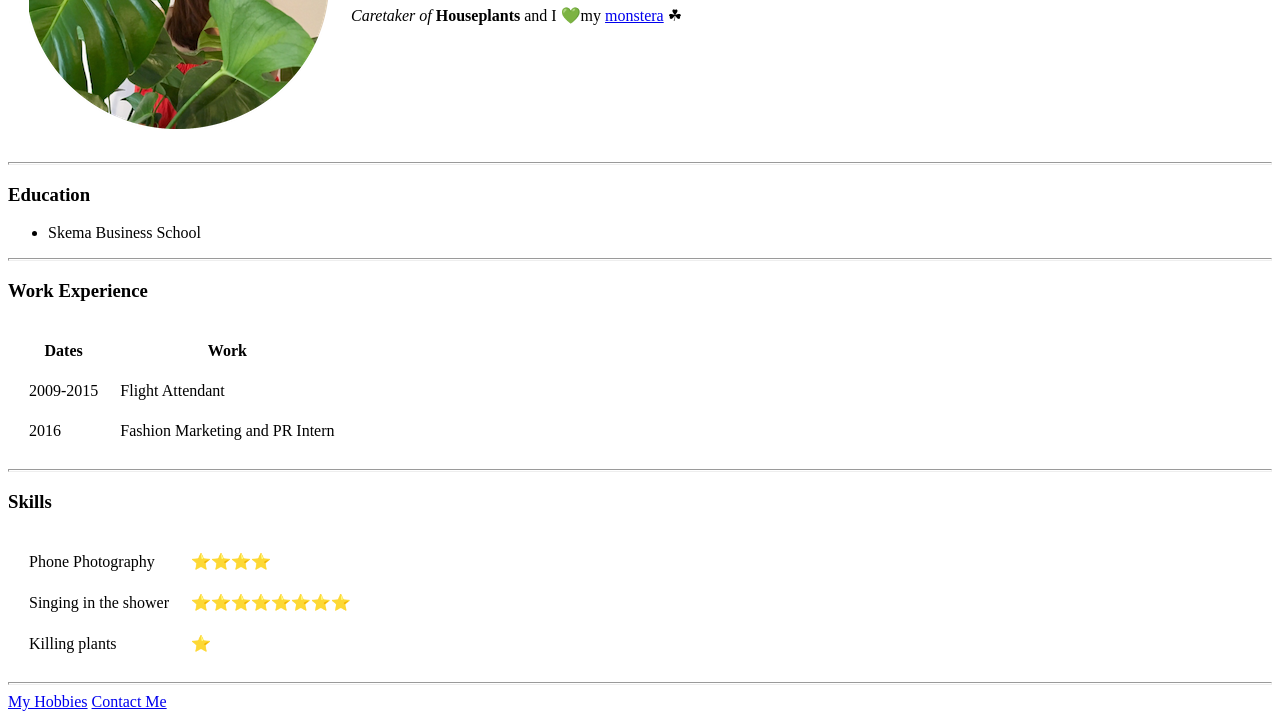
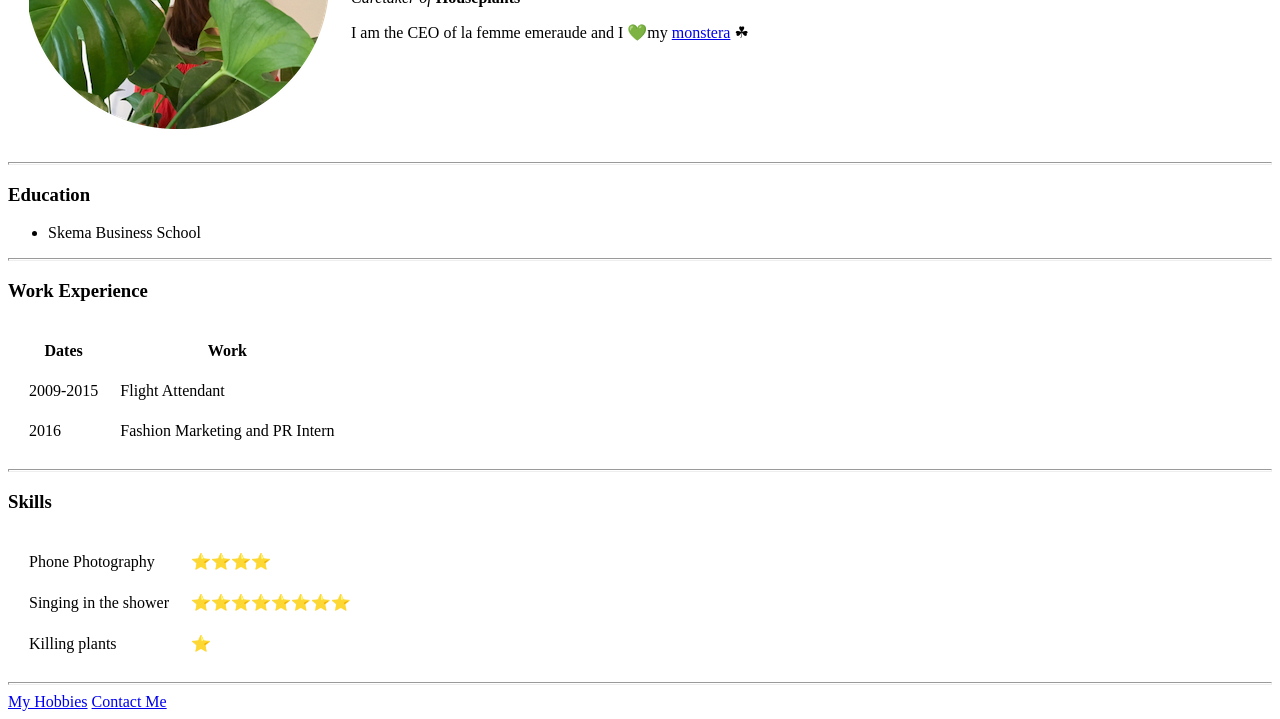
Before and after one commit to femmemeraude/cv, a plain HTML site: page index.html in a window 1280 px wide. Shown: the part 214-933 px from the top of the page. Drawn offline with Linux system fonts and the light colour scheme.

Commit message:
Add files via upload

```diff
--- a/index.html
+++ b/index.html
@@ -11,7 +11,8 @@
         <tr></tr>
   <td><img src="plant.png" alt="Claudette holding a plant"></td>
   <td> <h1>Claudette Avis</h1>
-  <p><em>Caretaker of</em><strong> Houseplants</strong> and I 💚my <a href="https://fr.wikipedia.org/wiki/Monstera"> monstera</a> ☘ </p></td>
+    <p><em>Caretaker of</em><strong> Houseplants</strong></p>
+    <p> I am the CEO of la femme emeraude and I 💚my <a href="https://fr.wikipedia.org/wiki/Monstera"> monstera</a> ☘ </p></td>
 
 </table>
   <hr size="3">
```
